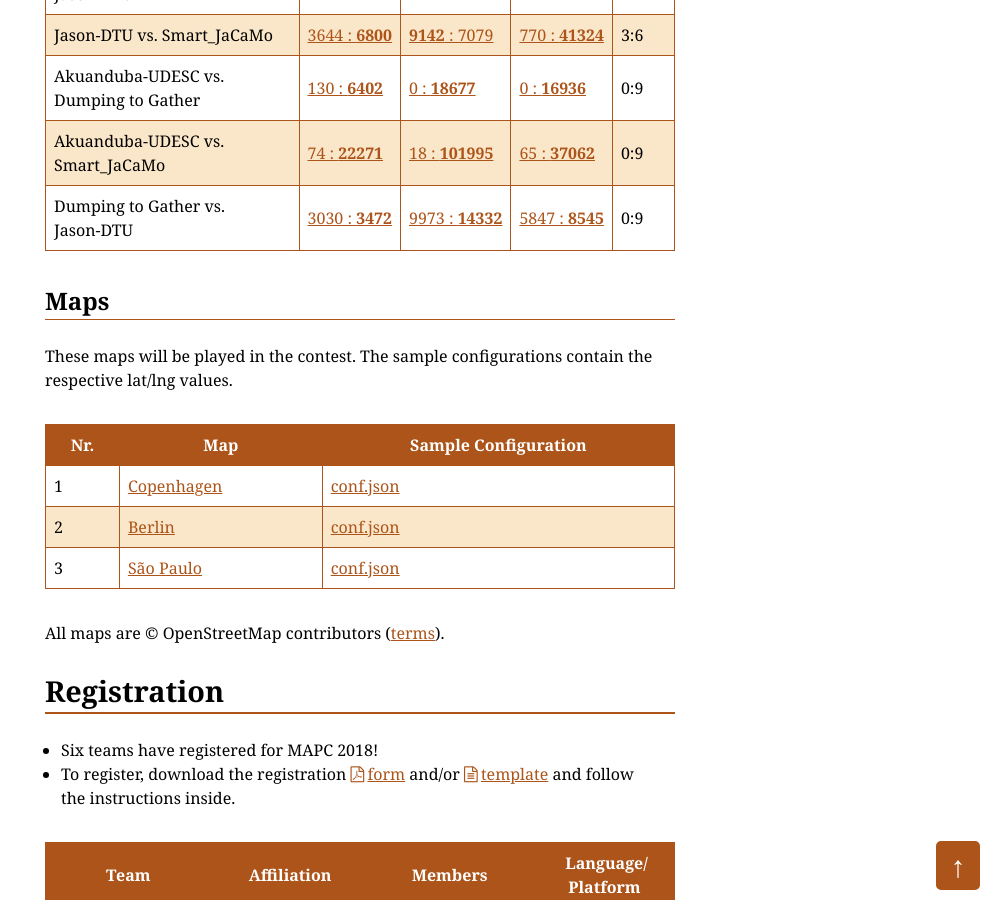
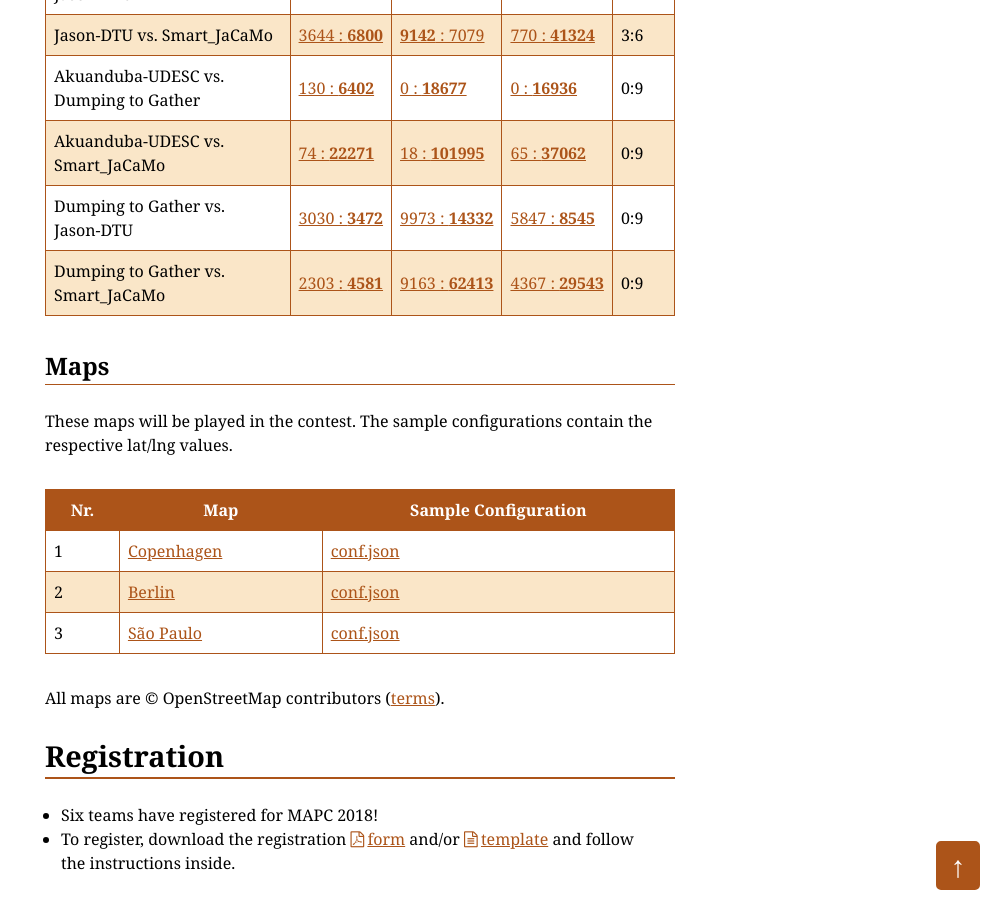
Before and after one commit to agentcontest/agentcontest.github.io, a Jekyll site: the page built from 2018/index.md, in a window 1280 px wide and 900 px high, scrolled down 2430 px. Shown: the whole window, without its empty margins (280-1280 px from the left). Built offline with Jekyll 4.4.1, drawn with Linux system fonts in a browser that asks for light colours.

Commit message:
monday replays complete

```diff
--- a/2018/index.md
+++ b/2018/index.md
@@ -57,8 +57,7 @@ Jason&#8209;DTU vs. Smart_JaCaMo | [3644&nbsp;:&nbsp;**6800**](/2018/replays?201
 Akuanduba&#8209;UDESC vs. Dumping&nbsp;to&nbsp;Gather | [130&nbsp;:&nbsp;**6402**](/2018/replays?2018-09-24-14-05-22-Contest-2018-1of3) | [0&nbsp;:&nbsp;**18677**](/2018/replays?2018-09-24-14-05-22-Contest-2018-2of3) | [0&nbsp;:&nbsp;**16936**](/2018/replays?2018-09-24-14-05-22-Contest-2018-3of3) | 0:9
 Akuanduba&#8209;UDESC vs. Smart_JaCaMo | [74&nbsp;:&nbsp;**22271**](/2018/replays?2018-09-24-16-26-12-Contest-2018-1of3) | [18&nbsp;:&nbsp;**101995**](/2018/replays?2018-09-24-16-26-12-Contest-2018-2of3) | [65&nbsp;:&nbsp;**37062**](/2018/replays?2018-09-24-16-26-12-Contest-2018-3of3) | 0:9
 Dumping&nbsp;to&nbsp;Gather vs. Jason&#8209;DTU | [3030&nbsp;:&nbsp;**3472**](/2018/replays?2018-09-24-16-29-30-Contest-2018-1of3) | [9973&nbsp;:&nbsp;**14332**](/2018/replays?2018-09-24-16-29-30-Contest-2018-2of3) | [5847&nbsp;:&nbsp;**8545**](/2018/replays?2018-09-24-16-29-30-Contest-2018-3of3) | 0:9
-
-<!-- Dumping&nbsp;to&nbsp;Gather vs. Smart_JaCaMo | [&nbsp;:&nbsp;](/2018/replays?) | [&nbsp;:&nbsp;](/2018/replays?) | [&nbsp;:&nbsp;](/2018/replays?) | -->
+Dumping&nbsp;to&nbsp;Gather vs. Smart_JaCaMo | [2303&nbsp;:&nbsp;**4581**](/2018/replays?2018-09-24-18-31-08-Contest-2018-1of3) | [9163&nbsp;:&nbsp;**62413**](/2018/replays?2018-09-24-18-31-08-Contest-2018-2of3) | [4367&nbsp;:&nbsp;**29543**](/2018/replays?2018-09-24-18-31-08-Contest-2018-3of3) | 0:9
 
 <!--
 | [&nbsp;:&nbsp;](/2018/replays?) | [&nbsp;:&nbsp;](/2018/replays?) | [&nbsp;:&nbsp;](/2018/replays?) |
```
